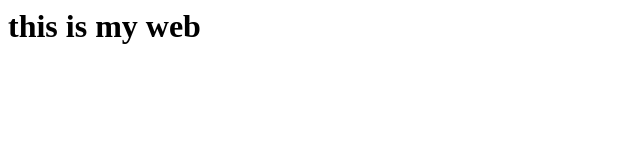
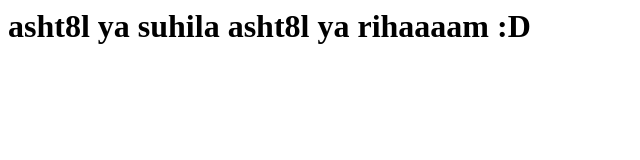
Before and after one commit to yarap/yarap.github.io, a plain HTML site: page index.html in a window 1280 px wide. Shown: the whole page, without its empty margins (0-640 px from the left). Drawn offline with Linux system fonts and the light colour scheme.

Commit message:
add index.html

```diff
--- a/index.html
+++ b/index.html
@@ -5,6 +5,7 @@
 <body>
 
 
-<h1>	this is my web </h1>
+<h1>	asht8l ya suhila
+asht8l ya rihaaaam :D </h1>
 </body>
 </html>
```
